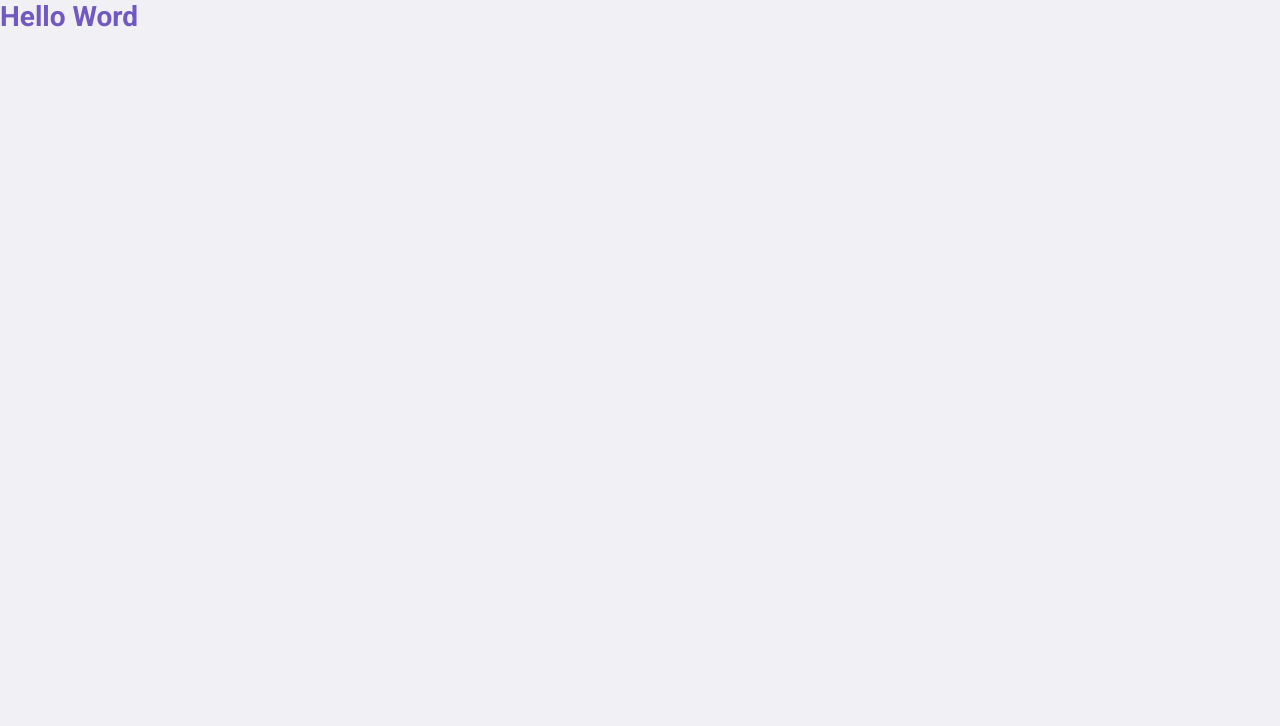
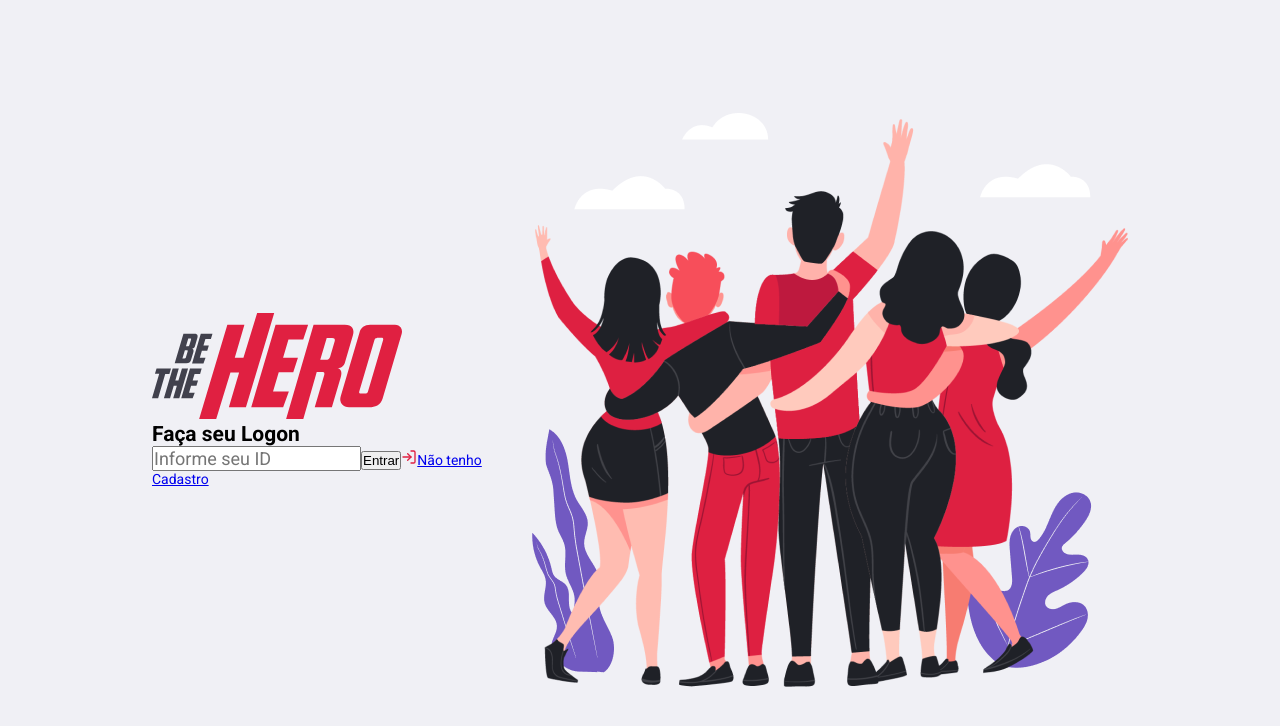
Before and after one commit to victoralvesc/Semana_OmniStack11, a React (Create React App) app in the folder frontend/: page / in a window 1280 px wide. Shown: the top 726 px of the page. Built offline with nearby package versions, Linux system fonts and the light colour scheme.

Commit message:
estilizando o front com arquivo css, instalou react-icones

```diff
--- a/frontend/package.json
+++ b/frontend/package.json
@@ -8,6 +8,7 @@
     "@testing-library/user-event": "^7.2.1",
     "react": "^16.13.1",
     "react-dom": "^16.13.1",
+    "react-icons": "^3.9.0",
     "react-scripts": "3.4.1"
   },
   "scripts": {
--- a/frontend/src/pages/logon/index.js
+++ b/frontend/src/pages/logon/index.js
@@ -1,9 +1,30 @@
 import React from 'react';
+import {FiLogIn} from 'react-icons/fi';
 
 import './styles.css';
 
+import logoImg from '../../assets/logo.svg';
+import heroesImg from '../../assets/heroes.png';
+
 export default function Logon() {
     return (
-        <h1>Hello Word</h1>
+       <div className= "Logon-container">
+           <section className="form">
+
+           <img src={logoImg} alt="Be The Hero" />
+            <form>
+                <h1>Faça seu Logon</h1>
+
+                <input placeholder="Informe seu ID" />
+                <button type="submit">Entrar</button>
+                <a href="/register" >
+                    <FiLogIn size={16} color="#E02041" />
+                    Não tenho Cadastro
+                </a>
+            </form>
+           </section>
+
+            <img src={heroesImg} alt="Heroes" />
+       </div>
     );
 }
--- a/frontend/src/pages/logon/styles.css
+++ b/frontend/src/pages/logon/styles.css
@@ -1,3 +1,20 @@
-h1 {
-    color: #7159c1
-};
+.Logon-container {
+    width: 100%; /*Largura de 100%*/
+    max-width: 1120px; /*Largura maxima de 1120px*/
+    height: 100vh; /*Altura 100vh - ocupa a altura toda do corpo*/
+    margin: 0 auto; /*Fazer com que o conteudo fica centralizado na tela*/
+
+    display: flex; /*Ajuda para fazer os alinhamentos*/
+    align-items: center; /*Alinha os icones verticalmente ao centro*/
+    justify-content: center; /*Alinha os icones horizontalmente ao centro */
+}
+
+.Logon-container section.form {
+    width: 100%; /*Largura de 100%*/
+    max-width: 350px; /*Largura maxima de 1120px*/
+    margin-right: 30px; /*Distancia a imagem BeTheHero da imagem Hero*/
+}
+
+.Logon-container section.form form {
+
+}
```
Also changed, not shown: 2 other files (tests, documents, lock files or other folders).
